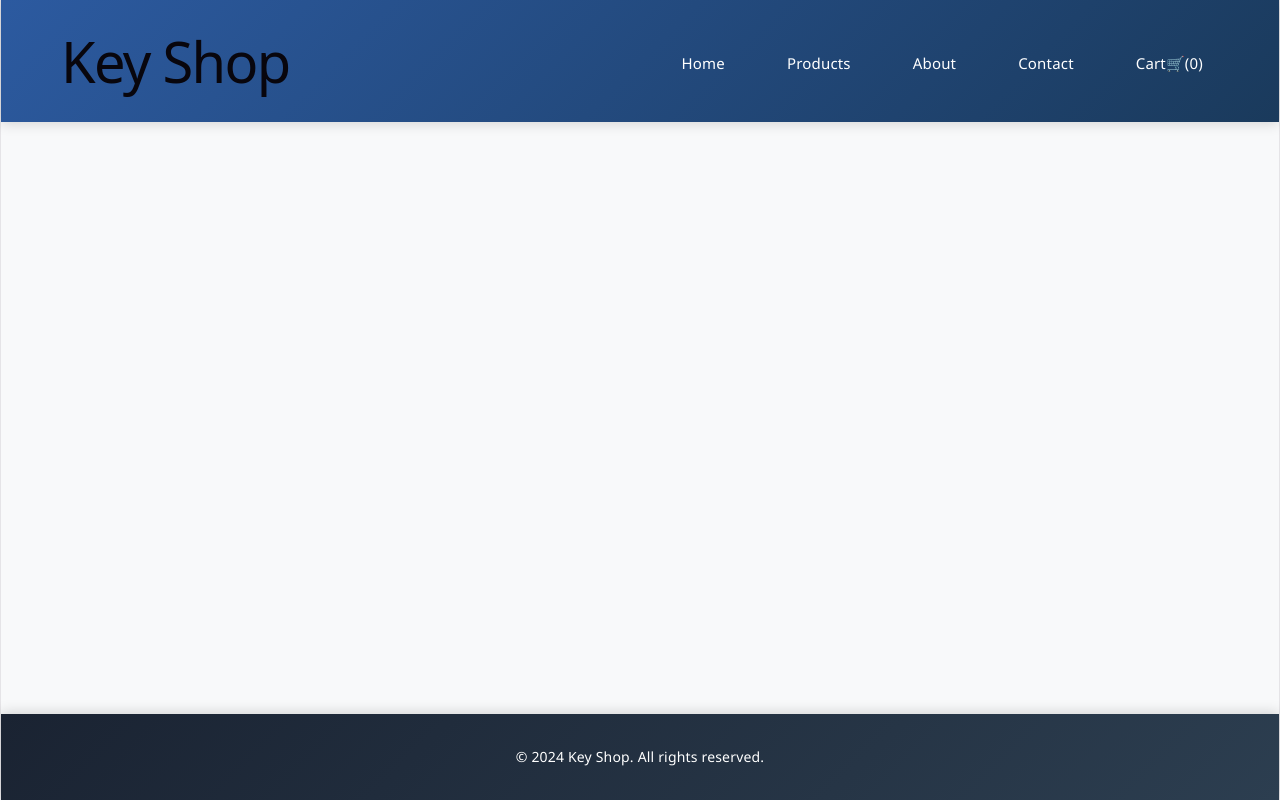
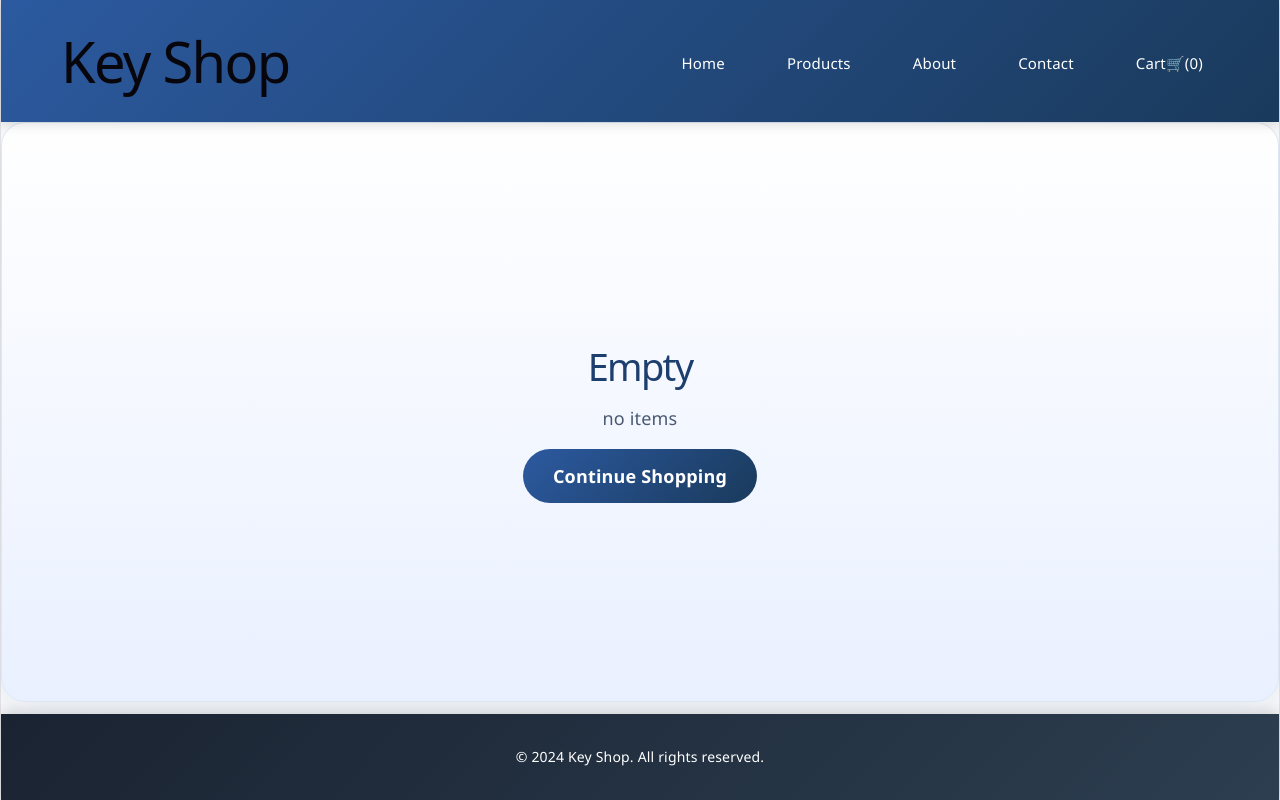
Before and after one commit to HarshRajGH/MERN_SUMMER_TERM, a React (Vite) app in the folder keyShop/: page /cart in a window 1280 px wide. Built offline with nearby package versions, Linux system fonts and the light colour scheme.

Commit message:
Added cart

```diff
--- a/keyShop/src/App.css
+++ b/keyShop/src/App.css
@@ -336,6 +336,52 @@ nav ul li a:hover::after {
     box-shadow: 0 12px 30px rgba(0, 0, 0, 0.15);
 }
 
+.cartPage {
+    padding: 60px;
+    min-height: calc(100vh - 220px);
+    background: #f4f7fd;
+}
+
+.cartPage.emptyCart {
+    display: flex;
+    flex-direction: column;
+    align-items: center;
+    justify-content: center;
+    gap: 18px;
+    text-align: center;
+    background: linear-gradient(180deg, #ffffff 0%, #e9f0ff 100%);
+    border-radius: 24px;
+    border: 1px solid #dfe7f5;
+    box-shadow: 0 14px 38px rgba(45, 84, 148, 0.08);
+}
+
+.cartPage h1 {
+    font-size: 38px;
+    color: #1d3f6e;
+    margin-bottom: 8px;
+}
+
+.cartPage p {
+    font-size: 18px;
+    color: #4a5a72;
+}
+
+.continueShoppingBtn {
+    display: inline-block;
+    padding: 14px 30px;
+    background: linear-gradient(135deg, #2c5aa0 0%, #1a3a5c 100%);
+    color: #ffffff;
+    border-radius: 999px;
+    text-decoration: none;
+    font-weight: 700;
+    transition: transform 0.3s ease, box-shadow 0.3s ease;
+}
+
+.continueShoppingBtn:hover {
+    transform: translateY(-2px);
+    box-shadow: 0 12px 24px rgba(44, 90, 160, 0.25);
+}
+
 /* ===== FOOTER ===== */
 footer {
     margin-top: auto;
@@ -399,3 +445,6 @@ footer {
         width: 100%;
     }
 }
+emptyCart{
+
+}
--- a/keyShop/src/App.jsx
+++ b/keyShop/src/App.jsx
@@ -6,24 +6,43 @@ import Home from './pages/Home'
 import Products from './pages/Product'
 import About from './pages/About'
 import Contact from './pages/Contact'
+import Cart from './pages/Cart'
 import './App.css'
 
 function App() {
 
-    const[cartCount, setCartCount] = useState(0);
-    function addToCart() {
-        setCartCount(cartCount + 1);
+   // const[cartCount, setCartCount] = useState(0);
+   const [cartItems, setCartItems] = useState([]);
+    function addToCart(product) {
+        setCartItems(previousItems =>
+            {const productExists = previousItems.find(item => item.id === product.id);
+            if (productExists) {
+                return previousItems.map(item =>
+                    item.id === product.id ? { ...item, quantity: item.quantity + 1 } : item
+                );
+            } else {
+                return [...previousItems, { ...product, quantity: 1 }];
+            }
+        });
+
+        // function addToCart() {
+        // setCartCount(cartCount + 1);
+        // }
     }
+
+    const cartCount = cartItems.reduce((total, item) => total + item.quantity, 0);
+
     return (
         <BrowserRouter>
             <div className="App">
-                <Header cartCount={cartCount} />
+                <Header cartItems={cartItems} cartCount={cartCount} />
                 <main>
                 <Routes>
                     <Route path="/" element={<Home addToCart={addToCart} />} />
                     <Route path="/products" element={<Products />} />
                     <Route path="/about" element={<About />} />
                     <Route path="/contact" element={<Contact />} />
+                    <Route path="/cart" element={<Cart cartItems={cartItems} />} />
                 </Routes>
                 </main>
                 <Footer />
--- /dev/null
+++ b/keyShop/src/pages/Cart.jsx
@@ -0,0 +1,24 @@
+import {Link} from "react-router-dom";
+function Cart({cartItems = []})
+{
+   const totalAmount = cartItems.reduce((total,item)=>total + item.price * item.quantity, 0);
+
+   if (cartItems.length === 0){
+    return (
+        <section className="cartPage emptyCart">
+            <h1>Empty</h1>
+            <p>no items</p>
+            <Link to="/" className="continueShoppingBtn">Continue Shopping</Link>
+        </section>
+    );
+    }
+
+    return (
+        <section className="cartPage">
+            <h1>Your Cart</h1>
+            <p>Total: ${totalAmount.toFixed(2)}</p>
+        </section>
+    );
+   }
+
+export default Cart;
--- a/keyShop/src/pages/Home.jsx
+++ b/keyShop/src/pages/Home.jsx
@@ -61,7 +61,7 @@ function Home({addToCart}) {
                                     <p>{product.description}</p>
                                     <div className="product-footer">
                                         <strong className="price">${product.price.toFixed(2)}</strong>
-                                        <button className="add-btn" onClick={addToCart}>Add to Cart</button>
+                                        <button className="add-btn" onClick={() => addToCart(product)}>Add to Cart</button>
                                     </div>
                                 </div>
                             </div>
```
